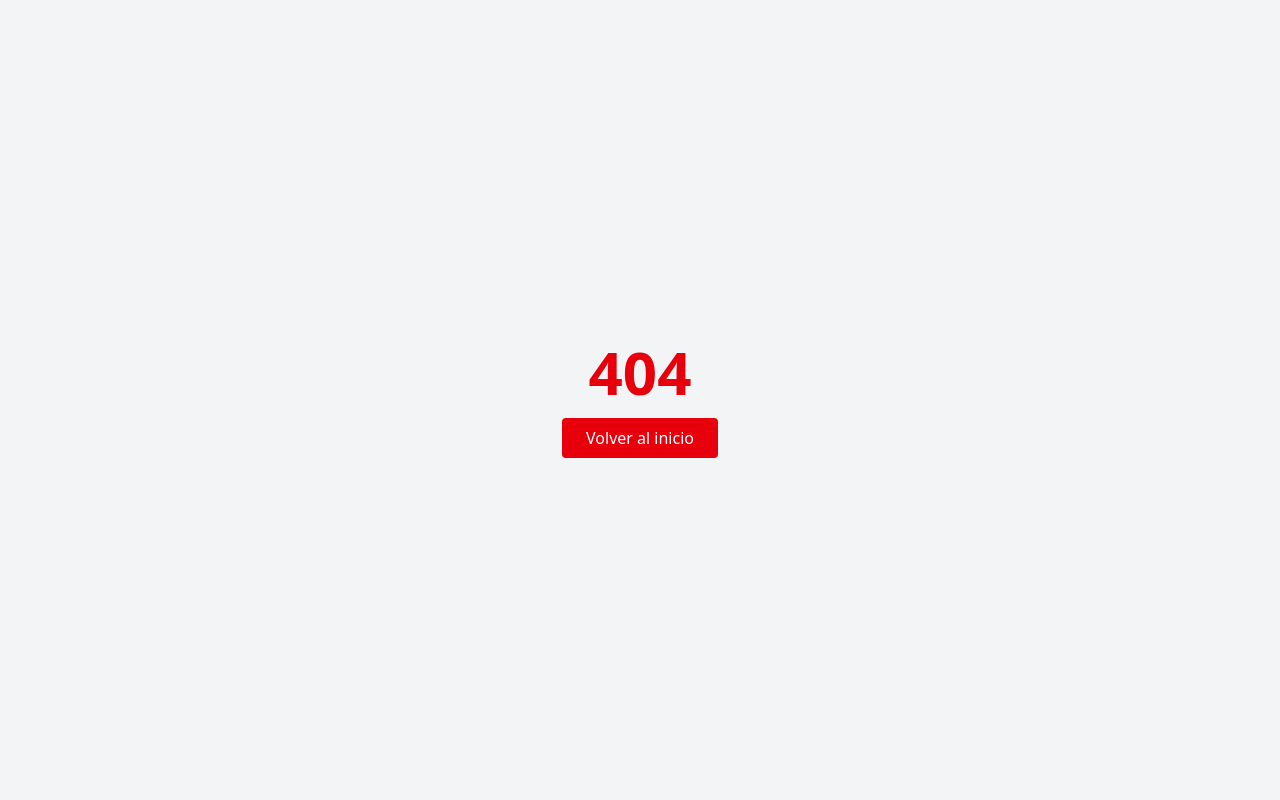
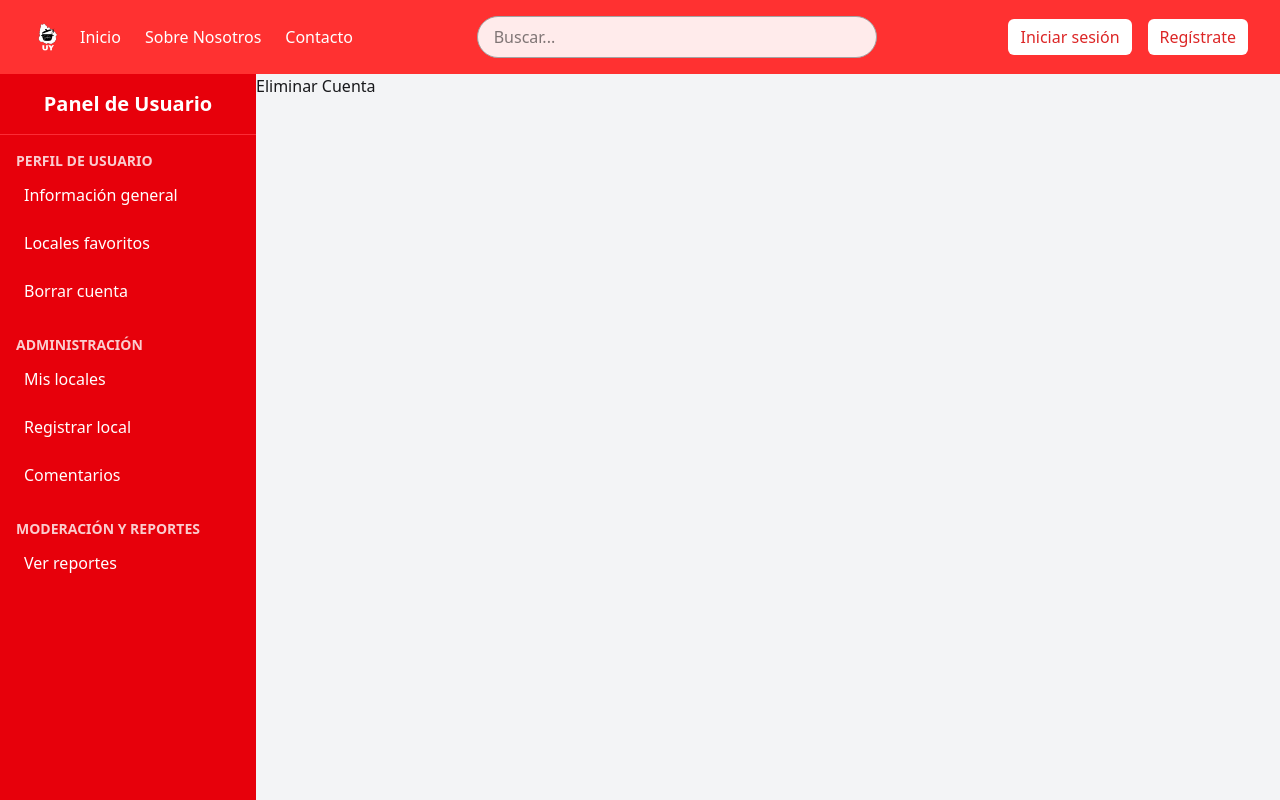
Before and after one commit to Ago-2020/proyecto-utu, a React (Vite) app in the folder frontend/: page /profile/delete in a window 1280 px wide. Before the commit this address had no page. Shown: the top 800 px of the page. Built offline with nearby package versions, Linux system fonts and the light colour scheme.

Commit message:
feat: restructure profile routes and add sidebar navigation for user management

```diff
--- a/frontend/src/App.jsx
+++ b/frontend/src/App.jsx
@@ -8,10 +8,17 @@ import Home from '@/pages/Home'
 import About from '@/pages/About'
 import Contact from '@/pages/Contact'
 import Terms from '@/pages/Terms'
-import Profile from '@/pages/Profile'
+import Profile from '@/layouts/Profile'
 import PerfilUsuario from '@/pages/PerfilUsuario'
 import Local from '@/pages/Local'
 import NotFound from '@/pages/NotFound'
+
+import FavoriteShops from '@/pages/FavoriteShops'
+import DeleteAcc from '@/pages/DeleteAcc'
+import MyShops from '@/pages/MyShops'
+import NewShop from '@/pages/NewShop'
+import ShopComments from '@/pages/ShopComments'
+import Reports from '@/pages/Reports'
 
 export default function App() {
   return (
@@ -26,8 +33,16 @@ export default function App() {
           <Route path="/about" element={<About />} />
           <Route path="/contact" element={<Contact />} />
           <Route path="/terms" element={<Terms />} />
-          <Route path="/profile" element={<PerfilUsuario />} />
           <Route path="/local/:id" element={<Local />} />
+          <Route path="/profile" element={<Profile />}>
+            <Route path="/profile" element={<PerfilUsuario />} />
+            <Route path="/profile/favorites" element={<FavoriteShops />} />
+            <Route path="/profile/delete" element={<DeleteAcc />} />
+            <Route path="/profile/myshops" element={<MyShops />} />
+            <Route path="/profile/newshop" element={<NewShop />} />
+            <Route path="/profile/comments" element={<ShopComments />} />
+            <Route path="/profile/reports" element={<Reports />} />
+          </Route>
         </Route>
         <Route path="*" element={<NotFound />} />
       </Routes>
--- /dev/null
+++ b/frontend/src/components/SideBar.jsx
@@ -0,0 +1,63 @@
+import { Link } from 'react-router-dom'
+import React from 'react'
+
+export default function SideBar() {
+  return (
+    <aside className="w-64 bg-red-600 text-white flex flex-col justify-between">
+      <div>
+        <h2 className="text-xl font-bold text-center py-4 border-b border-red-500">
+          Panel de Usuario
+        </h2>
+        <nav className="flex flex-col p-4 space-y-2">
+          <span className="font-semibold text-sm mb-1 uppercase opacity-80">
+            Perfil de Usuario
+          </span>
+
+          <Link to="/profile">
+            <button className="flex items-center gap-2 hover:bg-red-700 p-2 rounded">
+              Información general
+            </button>
+          </Link>
+          <Link to="/profile/favorites">
+            <button className="flex items-center gap-2 hover:bg-red-700 p-2 rounded">
+              Locales favoritos
+            </button>
+          </Link>
+          <Link to="/profile/delete">
+            <button className="flex items-center gap-2 hover:bg-red-700 p-2 rounded">
+              Borrar cuenta
+            </button>
+          </Link>
+
+          <span className="font-semibold text-sm mt-4 mb-1 uppercase opacity-80">
+            Administración
+          </span>
+          <Link to="/profile/myshops">
+            <button className="flex items-center gap-2 hover:bg-red-700 p-2 rounded">
+              Mis locales
+            </button>
+          </Link>
+          <Link to="/profile/newshop">
+            <button className="flex items-center gap-2 hover:bg-red-700 p-2 rounded">
+              Registrar local
+            </button>
+          </Link>
+          <Link to="/profile/comments">
+            <button className="flex items-center gap-2 hover:bg-red-700 p-2 rounded">
+              Comentarios
+            </button>
+          </Link>
+
+          <span className="font-semibold text-sm mt-4 mb-1 uppercase opacity-80">
+            Moderación y Reportes
+          </span>
+          <Link to="/profile/reports">
+            <button className="flex items-center gap-2 hover:bg-red-700 p-2 rounded">
+              Ver reportes
+            </button>
+          </Link>
+        </nav>
+      </div>
+    </aside>
+  )
+}
--- /dev/null
+++ b/frontend/src/layouts/Profile.jsx
@@ -0,0 +1,16 @@
+import React from 'react'
+import { Outlet } from 'react-router-dom'
+import SideBar from '@/components/Sidebar'
+
+export default function Profile() {
+  return (
+    <div>
+      <div className="min-h-screen flex flex-col bg-gray-100">
+        <div className="flex flex-1">
+          <SideBar />
+          <Outlet />
+        </div>
+      </div>
+    </div>
+  )
+}
--- /dev/null
+++ b/frontend/src/pages/DeleteAcc.jsx
@@ -0,0 +1,10 @@
+import React from 'react'
+
+export default function DeleteAcc() {
+  return (
+    <div>
+      <h1>Eliminar Cuenta</h1>
+      {/* Aquí puedes agregar el contenido de la página "Eliminar Cuenta" */}
+    </div>
+  )
+}
--- /dev/null
+++ b/frontend/src/pages/FavoriteShops.jsx
@@ -0,0 +1,10 @@
+import React from 'react'
+
+export default function FavoriteShops() {
+  return (
+    <div>
+      <h1>Locales Favoritos</h1>
+      {/* Aquí puedes agregar el contenido de la página "Locales Favoritos" */}
+    </div>
+  )
+}
--- /dev/null
+++ b/frontend/src/pages/MyShops.jsx
@@ -0,0 +1,10 @@
+import React from 'react'
+
+export default function MyShops() {
+  return (
+    <div>
+      <h1>Mis Tiendas</h1>
+      {/* Aquí puedes agregar el contenido de la página "Mis Tiendas" */}
+    </div>
+  )
+}
--- /dev/null
+++ b/frontend/src/pages/NewShop.jsx
@@ -0,0 +1,10 @@
+import React from 'react'
+
+export default function NewShop() {
+  return (
+    <div>
+      <h1>Nueva Tienda</h1>
+      {/* Aquí puedes agregar el contenido de la página "Nueva Tienda" */}
+    </div>
+  )
+}
--- a/frontend/src/pages/PerfilUsuario.jsx
+++ b/frontend/src/pages/PerfilUsuario.jsx
@@ -2,7 +2,7 @@ import React, { useState, useEffect } from 'react'
 import Navbar from '../components/Navbar'
 import Footer from '../components/Footer'
 
-const PerfilUsuario = () => {
+export default function PerfilUsuario() {
   const [user, setUser] = useState(null)
 
   useEffect(() => {
@@ -35,56 +35,11 @@ const PerfilUsuario = () => {
         console.error('Error al obtener usuario:', error)
       }
     }
-
     fetchUser()
   }, [])
 
   return (
-    <div className="min-h-screen flex flex-col bg-gray-100">
     <div className="flex flex-1">
-        {/* Sidebar */}
-        <aside className="w-64 bg-red-600 text-white flex flex-col justify-between">
-          <div>
-            <h2 className="text-xl font-bold text-center py-4 border-b border-red-500">
-              Panel de Usuario
-            </h2>
-            <nav className="flex flex-col p-4 space-y-2">
-              <span className="font-semibold text-sm mb-1 uppercase opacity-80">
-                Perfil de Usuario
-              </span>
-              <button className="flex items-center gap-2 hover:bg-red-700 p-2 rounded">
-                Información general
-              </button>
-              <button className="flex items-center gap-2 hover:bg-red-700 p-2 rounded">
-                Locales favoritos
-              </button>
-              <button className="flex items-center gap-2 hover:bg-red-700 p-2 rounded">
-                Borrar cuenta
-              </button>
-
-              <span className="font-semibold text-sm mt-4 mb-1 uppercase opacity-80">
-                Administración
-              </span>
-              <button className="flex items-center gap-2 hover:bg-red-700 p-2 rounded">
-                Mis locales
-              </button>
-              <button className="flex items-center gap-2 hover:bg-red-700 p-2 rounded">
-                Registrar local
-              </button>
-              <button className="flex items-center gap-2 hover:bg-red-700 p-2 rounded">
-                Comentarios
-              </button>
-
-              <span className="font-semibold text-sm mt-4 mb-1 uppercase opacity-80">
-                Moderación y Reportes
-              </span>
-              <button className="flex items-center gap-2 hover:bg-red-700 p-2 rounded">
-                Ver reportes
-              </button>
-            </nav>
-          </div>
-        </aside>
-
       {/* Contenido principal */}
       <main className="flex-1 p-8">
         <div className="bg-white shadow-md rounded-xl p-8">
@@ -162,8 +117,5 @@ const PerfilUsuario = () => {
         </div>
       </main>
     </div>
-    </div>
   )
 }
-
-export default PerfilUsuario
--- /dev/null
+++ b/frontend/src/pages/Reports.jsx
@@ -0,0 +1,10 @@
+import React from 'react'
+
+export default function Reports() {
+  return (
+    <div>
+      <h1>Reportes</h1>
+      {/* Aquí puedes agregar el contenido de la página "Reportes" */}
+    </div>
+  )
+}
--- /dev/null
+++ b/frontend/src/pages/ShopComments.jsx
@@ -0,0 +1,10 @@
+import React from 'react'
+
+export default function ShopComments() {
+  return (
+    <div>
+      <h1>Comentarios de la Tienda</h1>
+      {/* Aquí puedes agregar el contenido de la página "Comentarios de la Tienda" */}
+    </div>
+  )
+}
```
Lines whose indentation alone changed are shown as unchanged.
